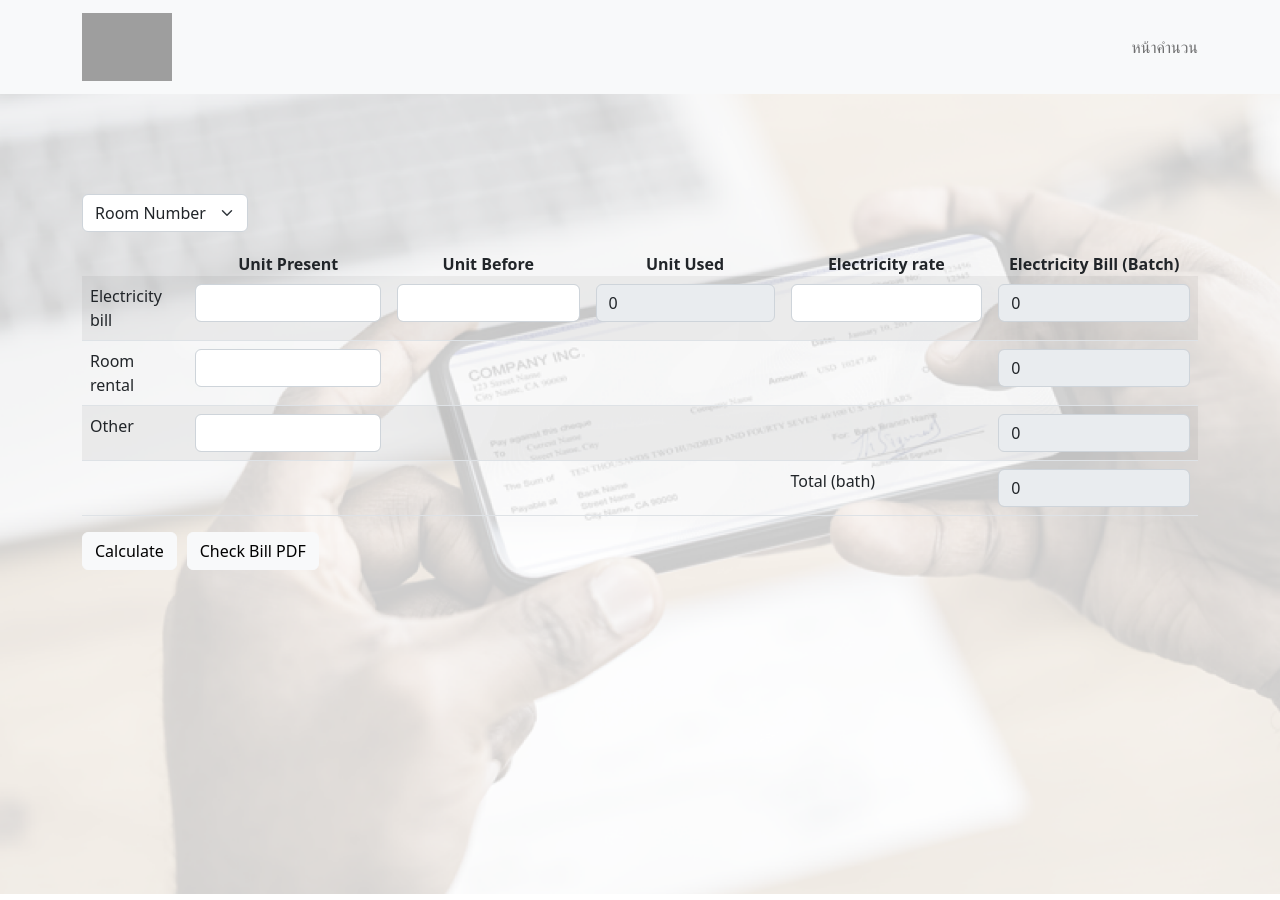
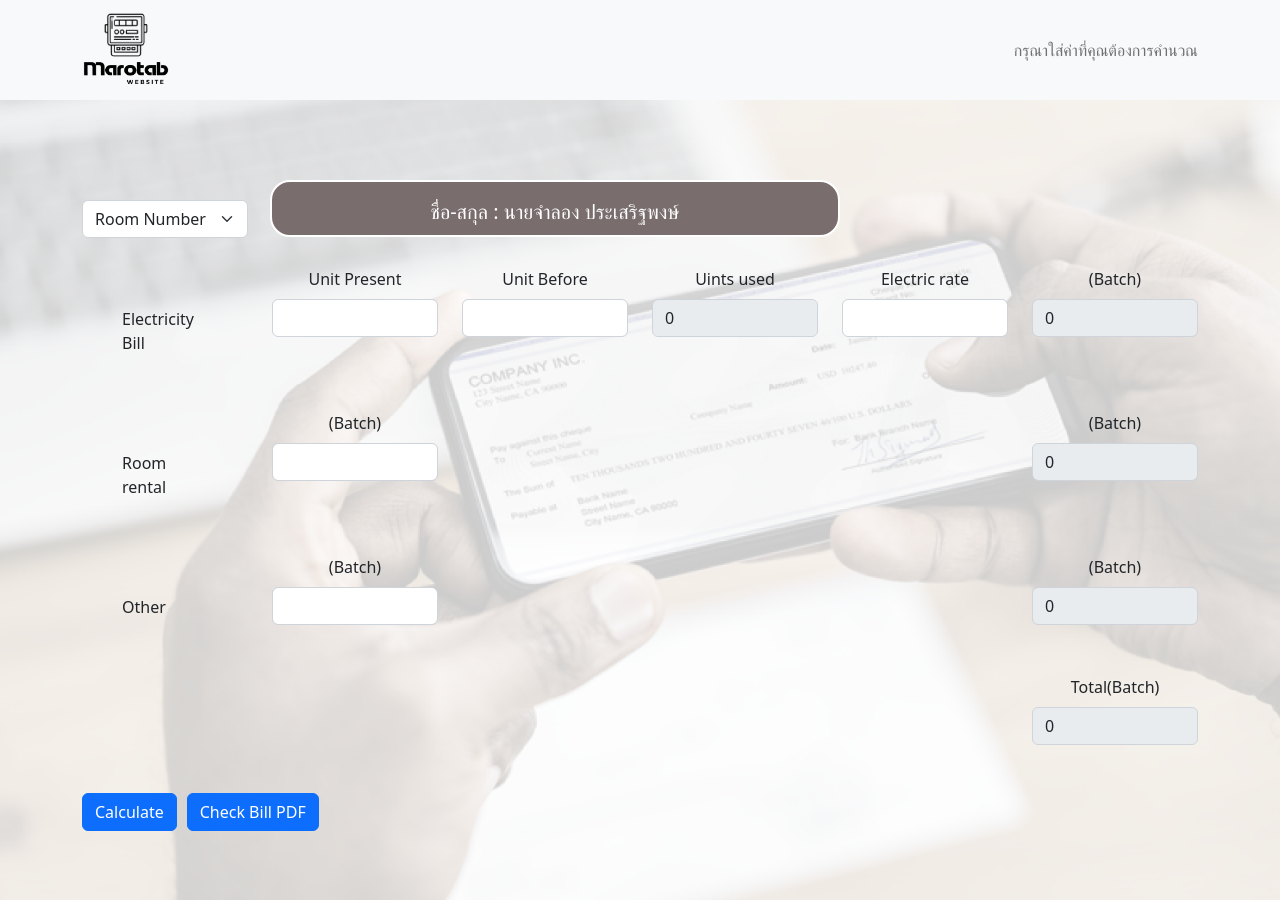
Before and after one commit to VORAVIT29/React-marotab, a React (Create React App) app: page /Back-End/Call in a window 1280 px wide. Built offline with nearby package versions, Linux system fonts and the light colour scheme; grey boxes are pictures that could not be loaded; the HTML template or start-up script is replaced by a standard one.

Commit message:
edit-home-call

```diff
--- a/src/App.js
+++ b/src/App.js
@@ -9,6 +9,8 @@ import Main from './components/Main';
 import CallMiter from './components/CallMiter';
 import ChangePassword from './components/ChangePassword';
 import OpenCamera from './components/OpenCamera';
+import Camera from 'react-html5-camera-photo';
+import { Camerapage } from './components/Camerapage';
 
 
 function App() {
@@ -25,7 +27,7 @@ function App() {
                 <Route path='/Back-End/Register' exact element={<Register />} />
                 <Route path='/Back-End/Forget' exact element={<Forget />} />
                 <Route path='/Back-End/ChangePassword' exact element={<ChangePassword />} />
-                <Route path='/Back-End/Camera' exact element={<OpenCamera />} />
+                <Route path='/Back-End/Camera' exact element={<Camerapage/>} />
                 <Route path='/Back-End/Call' exact element={<CallMiter />} />
 
                 {/* Error 404 */}
--- a/src/components/CallMiter.css
+++ b/src/components/CallMiter.css
@@ -1,25 +1,58 @@
 .position-grid {
     margin: 20px 0px 20px 0px;
 }
-
+.position-grid-label{
+    margin:  15px 0px 20px 0px;
+    text-align: center;
+}
+.callmiter-name{
+    color: white;
+    font-size: 20px;
+    margin: 0px 10px 30px;
+    border: 2px solid white;
+    border-radius: 20px;
+    background: #796D6D ;
+}
 .call-miter-bg-img {
     display: flex;
     justify-content: center;
     align-items: start;
     min-height: 100vh;
     padding-top: 5rem;
-
     background-image: url("/public/images/bg-Callmiter.png");
     background-position: center;
     background-size: cover;
 }
+.callmiter{
+    margin: 40px;
+}
+.callmiter-Unit-total{
+    margin-bottom: 10px;
+    text-align: center;
+}
+.callmiter-Unit-rental{
+    text-align: center;
+}
 @media screen and (max-width: 767px){
 .call-miter-bg-img{
-
     text-align: start;
-    background-color: red;
     display: flexbox;
-
+}
+.callmite-head{
+    text-align: center;
+    font-size: 30px;
+}
+.callmiter-Unit-total{
+    margin-bottom: 10px;
+    text-align: center;
+}
+.callmiter-Unit-rental{
+    text-align: center;
+    margin-top: -10px;
+}
+.position-grid-label{
+    margin: 30px 0px 30px 0px;
+    text-align: center;
 }
 
 }
--- a/src/components/CallMiter.js
+++ b/src/components/CallMiter.js
@@ -1,12 +1,11 @@
-import { Button, Table, Form, Container, Row, Col } from 'react-bootstrap'
+import { Button, Table, Form, Container, Row, Col, InputGroup, Modal } from 'react-bootstrap'
 import NavBar from './NavBar';
 import "./CallMiter.css";
 
 function CallMiter() {
     return (
         <>
-            <NavBar name="หน้าคำนวน" />
-
+            <NavBar name="กรุณาใส่ค่าที่คุณต้องการคำนวณ" />
             <div className='call-miter-bg-img'>
                 <Container >
                     <Row md={6}>
@@ -18,76 +17,117 @@ function CallMiter() {
                                 <option value="003">003</option>
                             </Form.Select>
                         </Col>
+                        <Col className='callmiter-name' style={{ textAlign: 'center' }} md={6}>
+                            <Form.Label className='position-grid-label' >ชื่อ-สกุล : นายจำลอง ประเสริฐพงษ์ </Form.Label>
+                        </Col>
                     </Row>
+                    <Row className="mb-5">
+                        <Form.Group className='callmite-head' as={Col} md="2" controlId="validationCustom01">
+                            <Form.Label className='callmiter'>Electricity Bill</Form.Label>
+                        </Form.Group>
+                        <Form.Group className='callmiter-Unit-total' as={Col} md="2" controlId="validationCustom01">
+                            <Form.Label>Unit Present</Form.Label>
+                            <Form.Control />
+                        </Form.Group>
+                        <Form.Group className='callmiter-Unit-total' as={Col} md="2" controlId="validationCustom01">
+                            <Form.Label>Unit Before</Form.Label>
+                            <Form.Control />
+                        </Form.Group>
+                        <Form.Group className='callmiter-Unit-total' as={Col} md="2" controlId="validationCustom02">
+                            <Form.Label>Uints used</Form.Label>
+                            <Form.Control disabled value="0" />
+                        </Form.Group>
+                        <Form.Group className='callmiter-Unit-total' as={Col} md="2" controlId="validationCustom02">
+                            <Form.Label>Electric rate</Form.Label>
+                            <Form.Control />
+                        </Form.Group>
+                        <Form.Group className='callmiter-Unit-total' as={Col} md="2" controlId="validationCustom02">
+                            <Form.Label>(Batch)</Form.Label>
+                            <Form.Control disabled value="0" />
+                        </Form.Group>
+                    </Row>
+                    <Row className="mb-5">
+                        <Form.Group className='callmite-head' as={Col} md="2" controlId="validationCustom01">
+                            <Form.Label className='callmiter'>Room rental</Form.Label>
+                        </Form.Group>
+                        <Form.Group className='callmiter-Unit-rental' as={Col} md="2" controlId="validationCustom01">
+                            <Form.Label>(Batch)</Form.Label>
+                            <Form.Control />
+                        </Form.Group>
+                        <Form.Group className='callmiter-Unit-rental' as={Col} md="2" controlId="validationCustom01">
+                            <Form.Label></Form.Label>
+                            {/* <Form.Control /> */}
+                        </Form.Group>
+                        <Form.Group className='callmiter-Unit-rental' as={Col} md="2" controlId="validationCustom02">
+                            <Form.Label></Form.Label>
+                            {/* <Form.Control /> */}
+                        </Form.Group>
+                        <Form.Group className='callmiter-Unit-rental' as={Col} md="2" controlId="validationCustom02">
+                            <Form.Label></Form.Label>
+                            {/* <Form.Control /> */}
+                        </Form.Group>
+                        <Form.Group className='callmiter-Unit-rental' as={Col} md="2" controlId="validationCustom02">
+                            <Form.Label>(Batch)</Form.Label>
+                            <Form.Control disabled value="0" />
+                        </Form.Group>
+                    </Row>
+                    <Row className="mb-5">
+                        <Form.Group className='callmite-head' as={Col} md="2" controlId="validationCustom01">
+                            <Form.Label className='callmiter'>Other</Form.Label>
+                        </Form.Group>
+                        <Form.Group className='callmiter-Unit-rental' as={Col} md="2" controlId="validationCustom01">
+                            <Form.Label>(Batch)</Form.Label>
+                            <Form.Control />
+                        </Form.Group>
+                        <Form.Group className='callmiter-Unit-rental' as={Col} md="2" controlId="validationCustom01">
+                            <Form.Label></Form.Label>
+                            {/* <Form.Control /> */}
+                        </Form.Group>
+                        <Form.Group className='callmiter-Unit-rental' as={Col} md="2" controlId="validationCustom02">
+                            <Form.Label></Form.Label>
+                            {/* <Form.Control /> */}
+                        </Form.Group>
+                        <Form.Group className='callmiter-Unit-rental' as={Col} md="2" controlId="validationCustom02">
+                            <Form.Label></Form.Label>
+                            {/* <Form.Control /> */}
+                        </Form.Group>
+                        <Form.Group className='callmiter-Unit-rental' as={Col} md="2" controlId="validationCustom02">
+                            <Form.Label>(Batch)</Form.Label>
+                            <Form.Control disabled value="0" />
+                        </Form.Group>
+                    </Row>
+                    <Row>
+                        <Form.Group className='callmiter-Unit-rental' as={Col} md="2" controlId="validationCustom01">
+                            <Form.Label></Form.Label>
+                            {/* <Form.Control /> */}
+                        </Form.Group>
+                        <Form.Group className='callmiter-Unit-rental' as={Col} md="2" controlId="validationCustom02">
+                            <Form.Label></Form.Label>
+                            {/* <Form.Control /> */}
+                        </Form.Group>
+                        <Form.Group className='callmiter-Unit-rental' as={Col} md="2" controlId="validationCustom02">
+                            <Form.Label></Form.Label>
+                            {/* <Form.Control /> */}
+                        </Form.Group><Form.Group className='callmiter-Unit-rental' as={Col} md="2" controlId="validationCustom01">
+                            <Form.Label></Form.Label>
+                            {/* <Form.Control /> */}
+                        </Form.Group>
+                        <Form.Group className='callmiter-Unit-rental' as={Col} md="2" controlId="validationCustom02">
+                            <Form.Label></Form.Label>
+                            {/* <Form.Control /> */}
+                        </Form.Group>
+                        <Form.Group className='callmiter-Unit-rental' as={Col} md="2" controlId="validationCustom02">
+                            <Form.Label>Total(Batch)</Form.Label>
+                            <Form.Control disabled value="0" />
+                        </Form.Group>
+                    </Row>
+                    <br></br>
+                    <br></br>
+                    <Row md={12}>
 
-                    <Table striped>
-                        <thead style={{ textAlign: 'center' }}>
-                            <th></th>
-                            <th>Unit Present</th>
-                            <th>Unit Before</th>
-                            <th>Unit Used</th>
-                            <th>Electricity rate</th>
-                            <th>Electricity Bill (Batch)</th>
-                        </thead>
-                        <tbody>
-                            <tr>
-                                <td>Electricity bill</td>
-                                <td>
-                                    <Form.Control />
-                                </td>
-                                <td>
-                                    <Form.Control />
-                                </td>
-                                <td>
-                                    <Form.Control disabled value="0" />
-                                </td>
-                                <td>
-                                    <Form.Control />
-                                </td>
-                                <td>
-                                    <Form.Control disabled value="0" />
-                                </td>
-                            </tr>
-                            <tr>
-                                <td>Room rental</td>
-                                <td>
-                                    <Form.Control />
-                                </td>
-                                <td></td>
-                                <td></td>
-                                <td></td>
-                                <td>
-                                    <Form.Control disabled value="0" />
-                                </td>
-                            </tr>
-                            <tr>
-                                <td>Other</td>
-                                <td colSpan={1}>
-                                    <Form.Control />
-                                </td>
-                                <td></td>
-                                <td></td>
-                                <td></td>
-                                <td>
-                                    <Form.Control disabled value="0" />
-                                </td>
-                            </tr>
-                            <tr>
-                                <td></td>
-                                <td></td>
-                                <td></td>
-                                <td></td>
-                                <td>Total (bath)</td>
-                                <td>
-                                    <Form.Control disabled value="0" />
-                                </td>
-                            </tr>
-                        </tbody>
-                    </Table>
-                    <Row md={4}>
-                        <Col>
-                            <Button variant="light" style={{ marginRight: '10px' }}>Calculate</Button>
-                            <Button variant="light">Check Bill PDF</Button>
+                        <Col md={12}>
+                            <Button variant="primary" style={{ marginRight: '10px' }}>Calculate</Button>
+                            <Button variant="primary">Check Bill PDF</Button>
                         </Col>
                     </Row>
                 </Container>
@@ -95,5 +135,4 @@ function CallMiter() {
         </>
     );
 }
-
 export default CallMiter;
--- a/src/components/Main.js
+++ b/src/components/Main.js
@@ -27,7 +27,7 @@ function Main() {
                         กล้องถ่ายรูป
                     </div>
                 </NavLink>
-                <NavLink end to="/Back-End/Call" className="square">
+                <NavLink end to="/Back-End/Call" className="square" id="call">
                     <div className='position-center'>
                         คำนวน
                     </div>
--- a/src/components/NavBar.js
+++ b/src/components/NavBar.js
@@ -10,7 +10,7 @@ function NavBar(props) {
                     <Navbar.Brand href="/">
                         <img
                             alt=""
-                            src="./images/icon_wab.png"
+                            src="/images/icon_wab.png"
                             width="90"
                             // height="30"
                             className="d-inline-block align-top"
```
Also changed, not shown: src/components/Camerapage.js (added, +64 -0 lines), src/components/Main.css (+20 -1 lines), src/components/camere.js (deleted, +0 -64 lines), public/images/call-fiter.png (added), src/components/Camerapage.css (added), src/components/camera.css (deleted), 1 other file (tests, documents, lock files or other folders).
